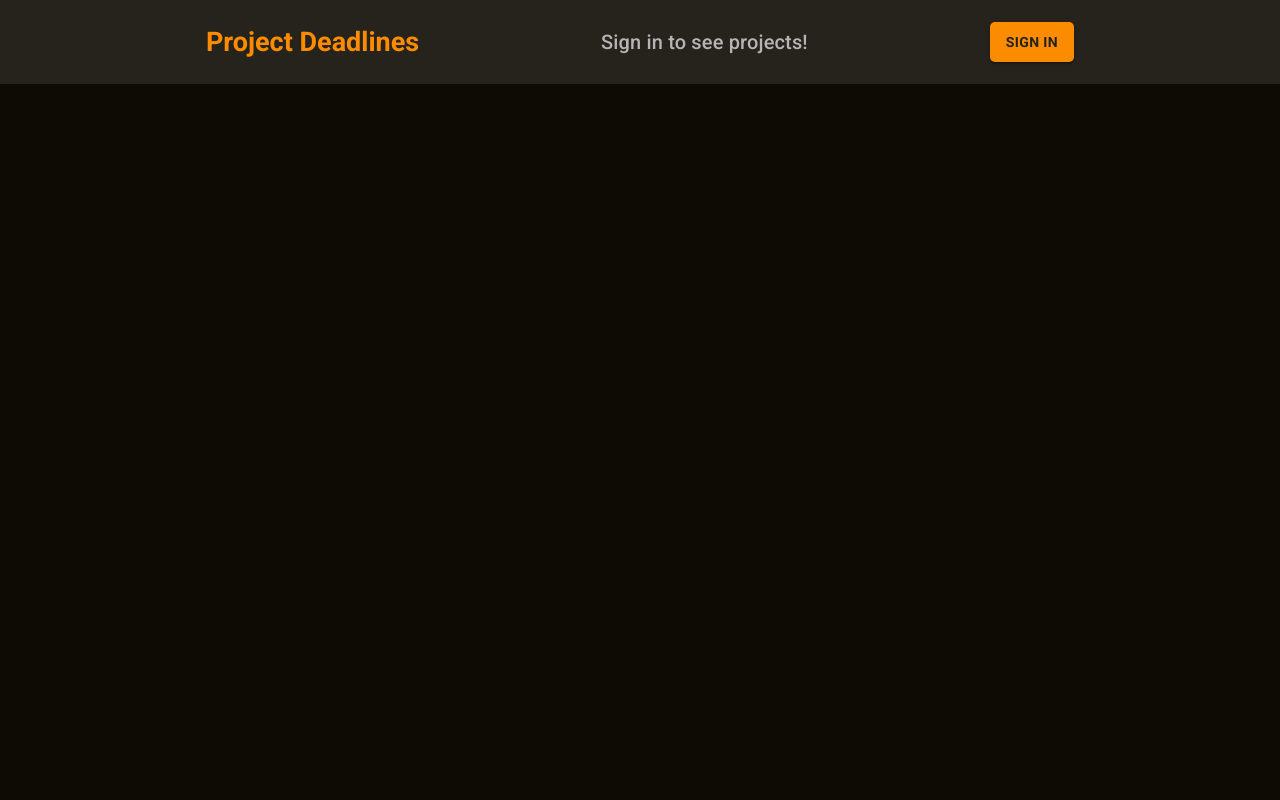
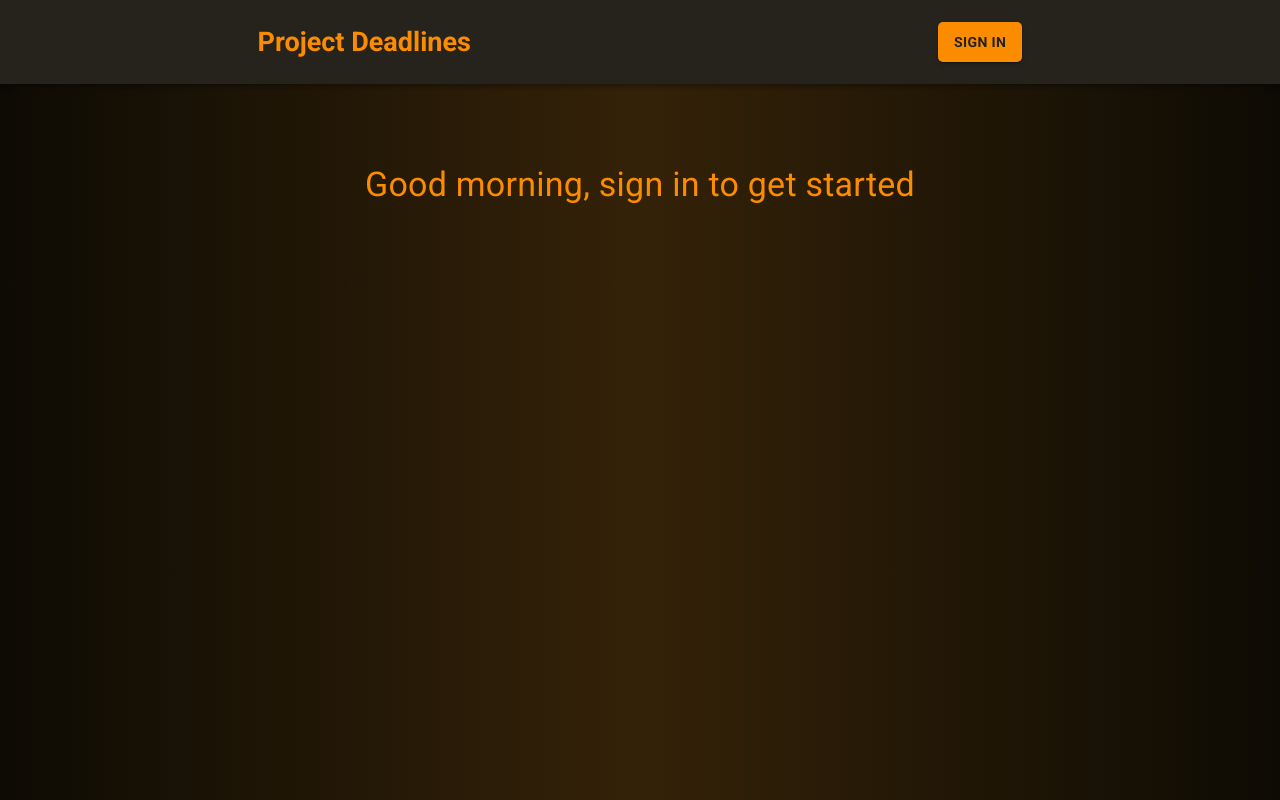
Before and after one commit to Sniperplank/Project-Deadlines, a React (Create React App) app: page / in a window 1280 px wide. Built offline with nearby package versions, Linux system fonts and the light colour scheme.

Commit message:
added home page

```diff
--- a/src/App.js
+++ b/src/App.js
@@ -13,11 +13,13 @@ import OngoingOpenCard from './Components/Projects Feed/Ongoing Projects/Ongoing
 import Auth from './Components/Auth/Auth';
 import { AuthProvider } from './contexts/AuthContext';
 import { useTheme } from './contexts/ThemeContext';
+import Home from './Pages/Home';
 
 function App() {
   const { isDarkMode } = useTheme()
 
-  document.body.style.backgroundColor = isDarkMode ? '#0e0b04' : '#faf6ed'
+  document.body.style.background = isDarkMode ? 'linear-gradient(90deg, rgba(14,11,4,1) 0%, rgba(52,34,8,1) 50%, rgba(14,11,4,1) 100%)' : 'linear-gradient(90deg, rgba(250,246,237,1) 0%, rgba(255,234,203,1) 50%, rgba(250,246,237,1) 100%)'
+  // document.body.style.backgroundColor = isDarkMode ? '#0e0b04' : '#faf6ed'
   document.body.style.color = isDarkMode ? '#b6b4b4' : '#3b3b3b'
   return (
     <AuthProvider>
@@ -25,7 +27,7 @@ function App() {
         <Body>
           <TopAppBar />
           <Routes>
-              <Route path='/' element={<></>} />
+            <Route path='/' element={<Home />} />
             <Route path='/ongoing' element={<OngoingProjects />} />
             <Route path='/ongoing/:projectId' element={<OngoingOpenCard />} />
             <Route path='/finished' element={<FinishedProjects />} />
--- a/src/Components/App Bar/TopAppBar.js
+++ b/src/Components/App Bar/TopAppBar.js
@@ -60,15 +60,13 @@ function TopAppBar() {
                 <Typography variant='h5' component={Link} to='/' color='primary' sx={{ textDecoration: 'none', fontWeight: 'bold', fontSize: { xs: 20, sm: 27 } }}>Project Deadlines</Typography>
                 <Stack spacing={1} sx={{ display: { xs: 'none', sm: 'flex' } }}>
                     {
-                        user ?
+                        user &&
                             <Stack spacing={3} direction='row'>
                                 <NavButton component={Link} to='/ongoing' variant='text'>Ongoing</NavButton>
                                 <NavButton component={Link} to='/finished' variant='text'>Finished</NavButton>
                                 <NavButton component={Link} to='/aborted' variant='text'>Aborted</NavButton>
                             </Stack>
-                            : <Typography variant='h6' align='center' sx={{ display: { xs: 'none', sm: 'flex' } }}>Sign in to see projects!</Typography>
                     }
-
                 </Stack>
                 {
                     user ?
--- /dev/null
+++ b/src/Pages/Home.js
@@ -0,0 +1,28 @@
+import { Box, Typography } from '@mui/material'
+import React, { useEffect, useState } from 'react'
+import { useAuth } from '../contexts/AuthContext'
+
+function Home() {
+    const { user } = useAuth()
+    const [timeOfDay, setTimeOfDay] = useState('')
+    const date = new Date()
+    const hours = date.getHours()
+
+    useEffect(() => {
+        if (hours < 12) {
+            setTimeOfDay('morning')
+        } else if (hours >= 12 && hours < 17) {
+            setTimeOfDay('afternoon')
+        } else {
+            setTimeOfDay('evening')
+        }
+    }, [hours])
+
+    return (
+        <Box p={{ xs: 1, sm: 10 }} pl={{ xs: 1, sm: 20 }} pr={{ xs: 1, sm: 20 }}>
+            <Typography variant='h4' textAlign='center' color='primary'>Good {timeOfDay}, {user ? user.result.name : 'sign in to get started'}</Typography>
+        </Box>
+    )
+}
+
+export default Home
```
Lines whose indentation alone changed are shown as unchanged.
